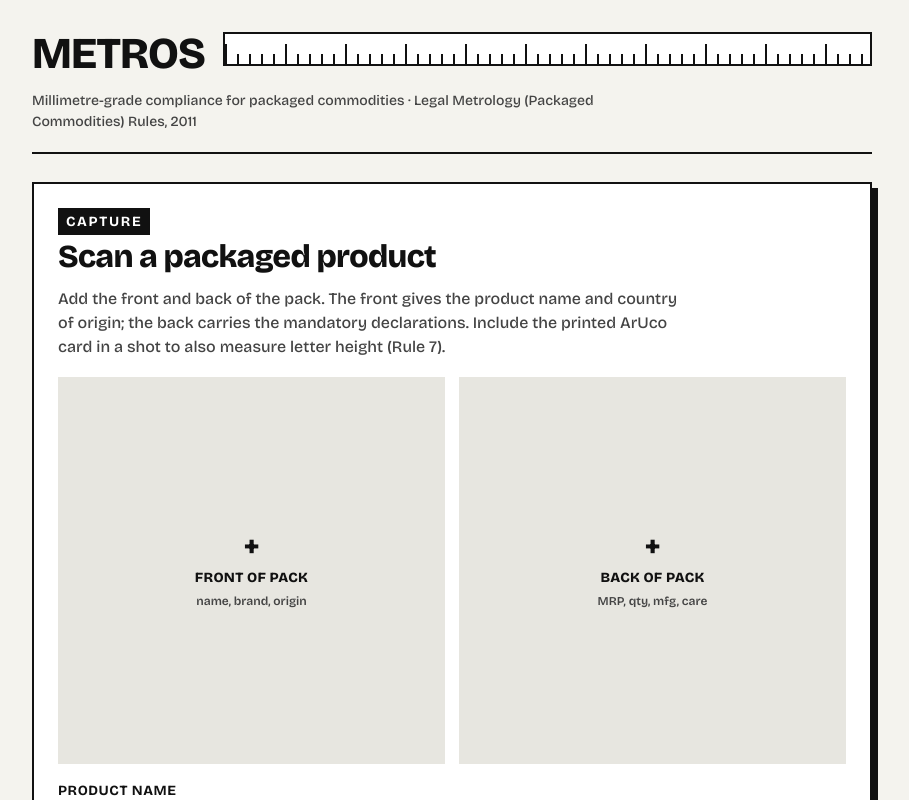
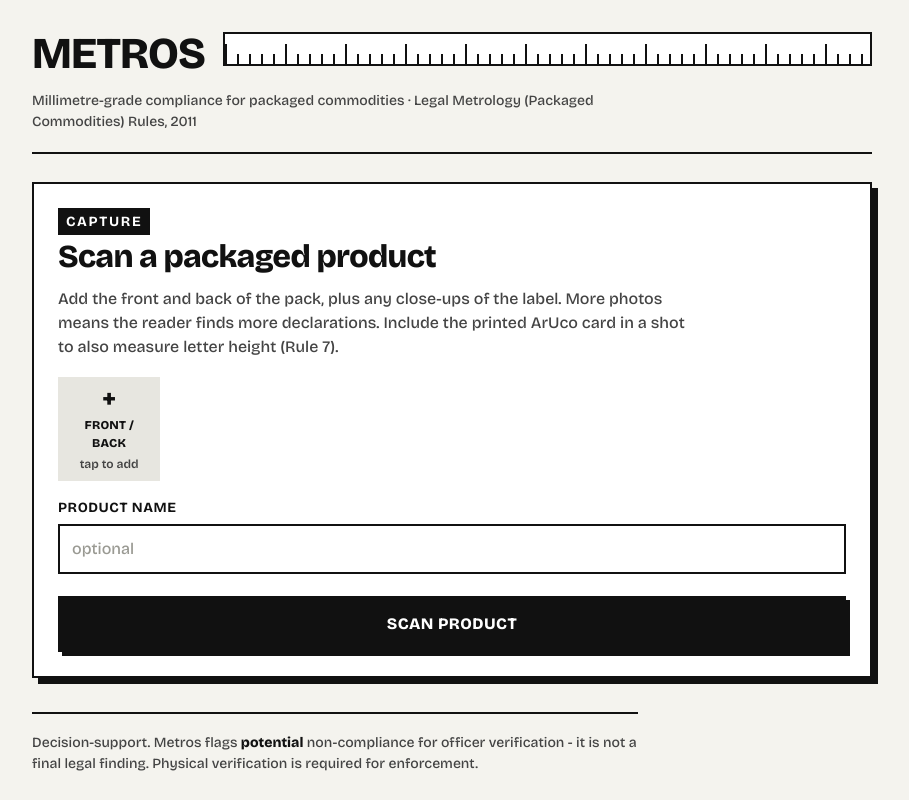
Before and after one commit to mugiwaraluffy56/sih-26, a React (Vite) app in the folder frontend/: page / in a window 1280 px wide. Shown: the top 800 px of the page, without its empty margins (188-1097 px from the left). Built offline with nearby package versions, Linux system fonts and the light colour scheme.

Commit message:
merge photo slots into one multi-image tile grid
Signed-off-by: mugiwaraluffy56 <myakampuneeth@gmail.com>

```diff
--- a/frontend/src/App.jsx
+++ b/frontend/src/App.jsx
@@ -2,49 +2,36 @@
 import { scan } from "./api.js";
 import ReportView from "./ReportView.jsx";
 
-function ImageSlot({ label, hint, shot, onPick, onClear }) {
-  const inputId = `slot-${label.replace(/\s+/g, "-").toLowerCase()}`;
-  return (
-    <div className="slot">
-      <input id={inputId} type="file" accept="image/*" capture="environment"
-        hidden onChange={(e) => onPick(e.target.files[0] || null)} />
-      {shot ? (
-        <figure className="slot-fill">
-          <img src={shot.url} alt={label} />
-          <button type="button" className="shot-x" onClick={onClear}
-            aria-label={`Remove ${label}`}>×</button>
-        </figure>
-      ) : (
-        <label htmlFor={inputId} className="slot-empty">
-          <span className="slot-plus">+</span>
-          <span className="slot-label">{label}</span>
-          <span className="slot-hint">{hint}</span>
-        </label>
-      )}
-    </div>
-  );
-}
-
 function ScanForm({ onReport }) {
-  const [front, setFront] = useState(null); // {file,url}
-  const [back, setBack] = useState(null);
+  const [shots, setShots] = useState([]); // [{file,url}]
   const [productName, setProductName] = useState("");
   const [busy, setBusy] = useState(false);
   const [err, setErr] = useState("");
 
-  function setSlot(setter, prev, f) {
+  function addFiles(fileList) {
+    const arr = Array.from(fileList || []).filter(Boolean);
+    if (!arr.length) return;
     setErr("");
-    if (prev) URL.revokeObjectURL(prev.url);
-    setter(f ? { file: f, url: URL.createObjectURL(f) } : null);
+    setShots((prev) => [...prev, ...arr.map((f) => ({ file: f, url: URL.createObjectURL(f) }))]);
+  }
+
+  function removeShot(i) {
+    setShots((prev) => {
+      const next = [...prev];
+      const [gone] = next.splice(i, 1);
+      if (gone) URL.revokeObjectURL(gone.url);
+      return next;
+    });
   }
 
   async function submit(e) {
     e.preventDefault();
-    if (!front || !back) return setErr("Add both the front and back photos of the pack.");
+    if (shots.length < 2)
+      return setErr("Add at least two photos - front and back of the pack.");
     setBusy(true);
     setErr("");
     try {
-      onReport(await scan({ files: [front.file, back.file], productName }));
+      onReport(await scan({ files: shots.map((s) => s.file), productName }));
     } catch (e2) {
       setErr(String(e2.message || e2));
     } finally {
@@ -58,19 +45,28 @@
         <span className="eyebrow">Capture</span>
         <h2>Scan a packaged product</h2>
         <p className="lede">
-          Add the front and back of the pack. The front gives the product name and
-          country of origin; the back carries the mandatory declarations. Include
-          the printed ArUco card in a shot to also measure letter height (Rule 7).
+          Add the front and back of the pack, plus any close-ups of the label. More
+          photos means the reader finds more declarations. Include the printed ArUco
+          card in a shot to also measure letter height (Rule 7).
         </p>
       </div>
 
+      <input id="pickimgs" type="file" accept="image/*" capture="environment"
+        multiple hidden onChange={(e) => { addFiles(e.target.files); e.target.value = ""; }} />
+
       <div className="slots">
-        <ImageSlot label="Front of pack" hint="name, brand, origin"
-          shot={front} onPick={(f) => setSlot(setFront, front, f)}
-          onClear={() => setSlot(setFront, front, null)} />
-        <ImageSlot label="Back of pack" hint="MRP, qty, mfg, care"
-          shot={back} onPick={(f) => setSlot(setBack, back, f)}
-          onClear={() => setSlot(setBack, back, null)} />
+        {shots.map((s, i) => (
+          <figure className="slot-fill" key={s.url}>
+            <img src={s.url} alt={`Photo ${i + 1}`} />
+            <button type="button" className="shot-x" onClick={() => removeShot(i)}
+              aria-label={`Remove photo ${i + 1}`}>×</button>
+          </figure>
+        ))}
+        <label htmlFor="pickimgs" className="slot-empty">
+          <span className="slot-plus">+</span>
+          <span className="slot-label">{shots.length ? "Add photo" : "Front / back"}</span>
+          <span className="slot-hint">{shots.length ? `${shots.length} added` : "tap to add"}</span>
+        </label>
       </div>
 
       <label className="field">
@@ -80,7 +76,7 @@
       </label>
 
       <button className="cta" type="submit" disabled={busy}>
-        {busy ? "Analysing…" : "Scan front & back"}
+        {busy ? "Analysing…" : "Scan product"}
       </button>
       {err && <p className="err" role="alert">{err}</p>}
     </form>
--- a/frontend/src/styles.css
+++ b/frontend/src/styles.css
@@ -144,17 +144,17 @@
 .preview img { width: 100%; border: var(--bd) solid var(--ink); display: block; }
 .preview figcaption { font-size: var(--t-label); font-weight: 600; color: var(--sub); margin-top: 8px; }
 
-/* Front/back capture slots */
-.slots { display: grid; grid-template-columns: 1fr 1fr; gap: 14px; margin: 18px 0 4px; }
+/* Image tiles - multiple photos, with a + tile to add more */
+.slots { display: grid; grid-template-columns: repeat(auto-fill, minmax(96px, 1fr)); gap: 12px; margin: 18px 0 4px; }
 .slot { position: relative; }
 .slot-empty {
   display: flex; flex-direction: column; align-items: center; justify-content: center;
-  gap: 4px; aspect-ratio: 1; cursor: pointer; text-align: center; padding: 12px;
+  gap: 3px; aspect-ratio: 1; cursor: pointer; text-align: center; padding: 8px;
   border: var(--bd) dashed var(--line-strong); background: var(--g1); color: var(--ink);
 }
 .slot-empty:hover { border-color: var(--ink); }
-.slot-plus { font-size: 2rem; font-weight: 800; line-height: 1; }
-.slot-label { font-weight: 800; text-transform: uppercase; font-size: var(--t-label); letter-spacing: 0.02em; }
+.slot-plus { font-size: 1.75rem; font-weight: 800; line-height: 1; }
+.slot-label { font-weight: 800; text-transform: uppercase; font-size: var(--t-micro); letter-spacing: 0.02em; }
 .slot-hint { font-size: var(--t-micro); color: var(--sub); font-weight: 600; }
 .slot-fill { margin: 0; position: relative; }
 .slot-fill img { width: 100%; aspect-ratio: 1; object-fit: cover; border: var(--bd) solid var(--ink); display: block; }
```
